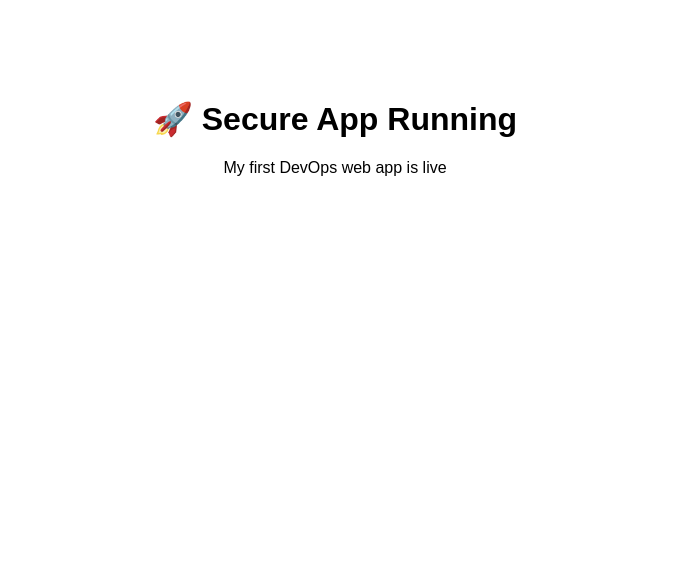
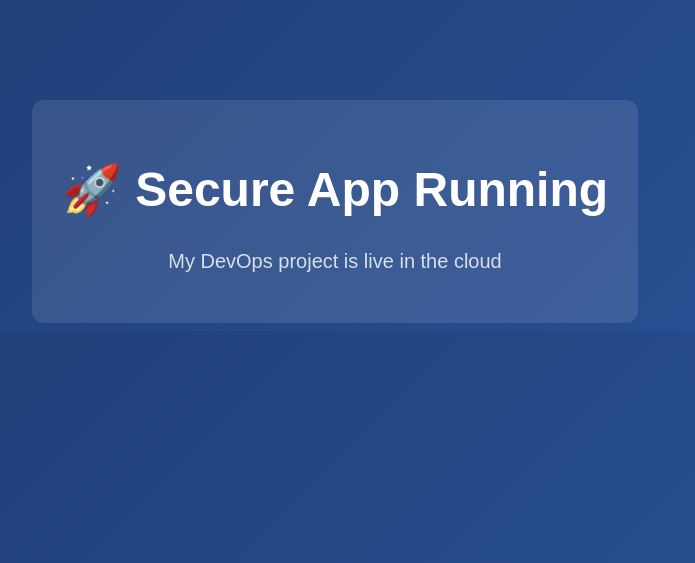
Before and after one commit to samik-boop/secure-app-platform, a Flask app: page / in a window 1280 px wide. Shown: the top 563 px of the page, without its empty margins (305-1000 px from the left). Run offline with Flask 3, Linux system fonts and the light colour scheme.

Commit message:
Update index.html

```diff
--- a/templates/index.html
+++ b/templates/index.html
@@ -2,9 +2,36 @@
 <html>
 <head>
     <title>Secure App</title>
+    <style>
+        body {
+            background: linear-gradient(135deg, #1e3c72, #2a5298);
+            color: white;
+            font-family: Arial, sans-serif;
+            text-align: center;
+            margin-top: 100px;
+        }
+
+        h1 {
+            font-size: 48px;
+        }
+
+        p {
+            font-size: 20px;
+            opacity: 0.8;
+        }
+
+        .box {
+            background: rgba(255, 255, 255, 0.1);
+            padding: 30px;
+            border-radius: 12px;
+            display: inline-block;
+        }
+    </style>
 </head>
-<body style="font-family: Arial; text-align: center; margin-top: 100px;">
-    <h1>🚀 Secure App Running</h1>
-    <p>My first DevOps web app is live</p>
+<body>
+    <div class="box">
+        <h1>🚀 Secure App Running</h1>
+        <p>My DevOps project is live in the cloud</p>
+    </div>
 </body>
 </html>
```
